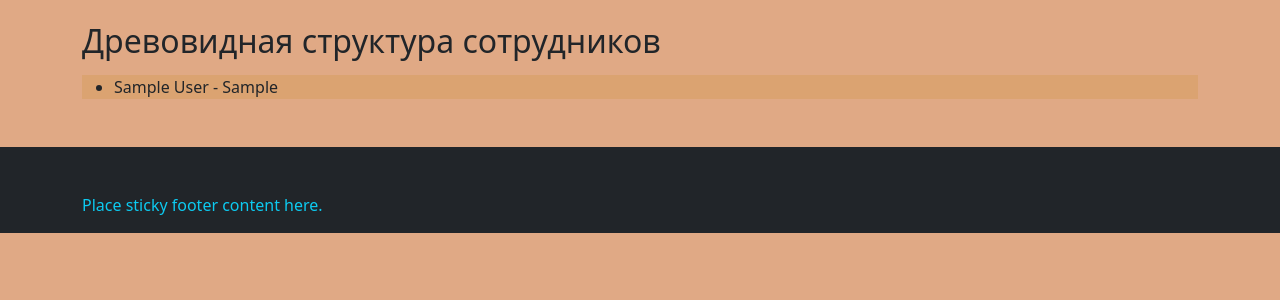
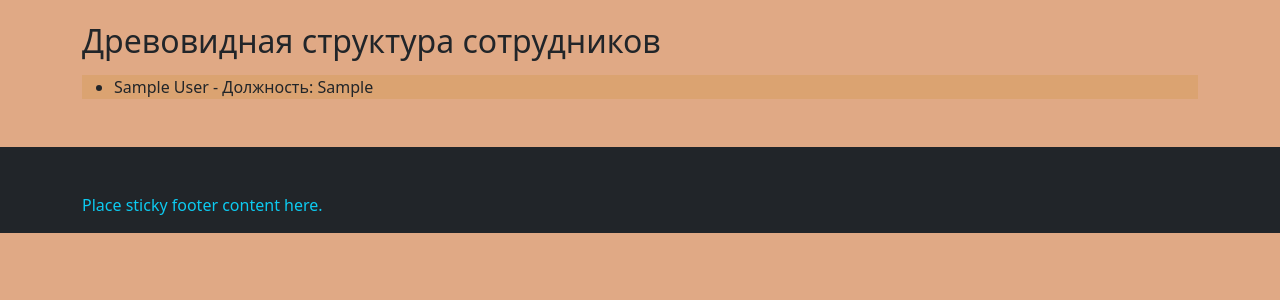
Before and after one commit to IvanSitnikov1/iline_group_test_task, a Django app: page /1 in a window 1280 px wide. Shown: the part 56-356 px from the top of the page. Run offline with Django 4.2, Linux system fonts and the light colour scheme; tables that the repository leaves empty hold one stand-in row (Sample ...); some libraries are stand-ins or nearby versions.

Commit message:
Оптимизирована форма добавления

```diff
--- a/test_task/main/forms.py
+++ b/test_task/main/forms.py
@@ -8,10 +8,11 @@ from .models import *
 class CreateEmployeeForm(forms.ModelForm):
     def __init__(self, *args, **kwargs):
         super().__init__(*args, **kwargs)
-        self.fields['parent'].label = 'Начальник'
         self.fields['name'].label = 'Имя'
         self.fields['position'].label = 'Должность'
         self.fields['salary'].label = 'Заработная плата'
+        self.fields['parent'].label = 'Начальник'
+        self.fields['parent'].queryset = Employee.objects.filter(level__lt=4)
     class Meta:
         model = Employee
         fields = ['name', 'position', 'salary', 'parent']
--- a/test_task/main/templates/main/employee_tree.html
+++ b/test_task/main/templates/main/employee_tree.html
@@ -4,7 +4,7 @@
 <h2 class="mt-5">Древовидная структура сотрудников</h2>
 
 <ul class="post">
-    <li>{{ boss.name }} - {{ boss.position }}{{ tree|safe }}</li>
+    <li>{{ boss.name }} - Должность: {{ boss.position }}{{ tree|safe }}</li>
 </ul>
 
 {% endblock %}
--- a/test_task/main/views.py
+++ b/test_task/main/views.py
@@ -63,7 +63,7 @@ def employee_tree(request, pk):
         tree = '<ul>'
         for i in Employee.objects.filter(parent=parent):
             if lvl != 0:
-                tree += f'<li><a class="name-link" href="/{i.pk}">{i.name} - {i.position}</a></li>'
+                tree += f'<li><a class="name-link" href="/{i.pk}">{i.name} - Должность: {i.position}</a></li>'
                 tree += build_tree(i, lvl)
         tree += '</ul>'
         return tree
--- a/test_task/test_task/settings.py
+++ b/test_task/test_task/settings.py
@@ -125,3 +125,7 @@ STATIC_URL = 'static/'
 DEFAULT_AUTO_FIELD = 'django.db.models.BigAutoField'
 
 LOGIN_REDIRECT_URL = '/'
+
+CSRF_TRUSTED_ORIGINS = [
+    'https://9696-5-166-26-72.ngrok-free.app'
+]
```
